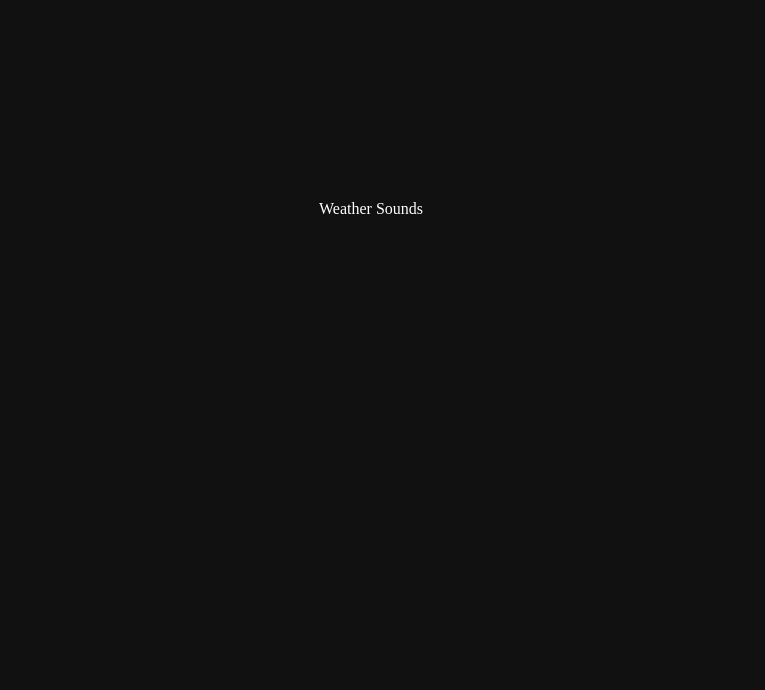
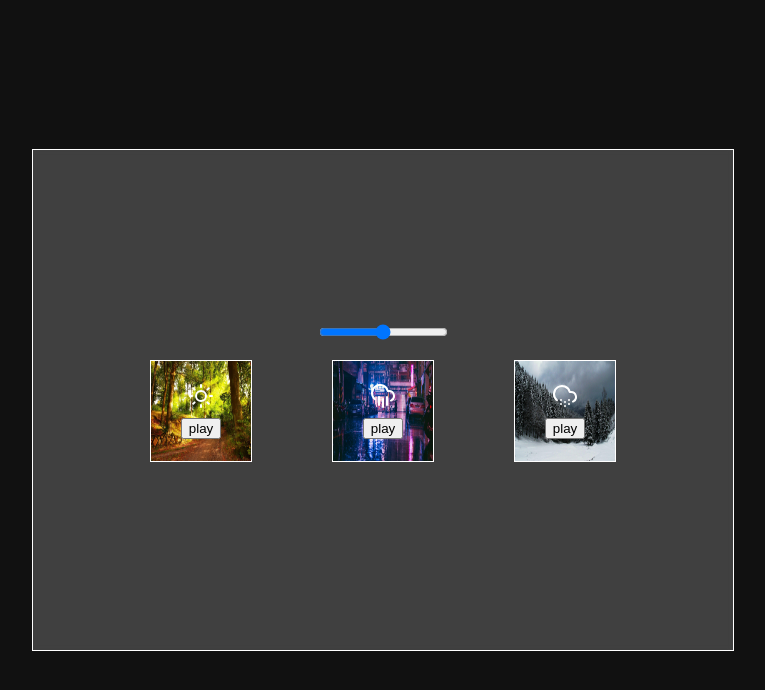
Before and after one commit to AlexYuhim/weather_sounds, a website built with webpack: page publick/index.html in a window 1280 px wide. Shown: the whole page, without its empty margins (257-1022 px from the left). Built offline with nearby package versions, Linux system fonts and the light colour scheme.

Commit message:
Creating player (#1)
* feat: создает вспомогательный файл utils

* feat: ввыводит данные из dataTreck, добавляет на главную страницу

* feat: создает разметку, добавляет icon+mp3 в разметку , реализует поочередное воиспроизведение звуков

* feat: добавляет регулятор громкости, задний фон

```diff
--- a/publick/index.html
+++ b/publick/index.html
@@ -15,8 +15,6 @@
   <body>
     <div
       id="app"
-      class="container">
-      Weather Sounds
-    </div>
+      class="container"></div>
   </body>
 </html>
--- /dev/null
+++ b/src/API.js
@@ -0,0 +1,17 @@
+export const dataTreks = [
+  {
+    icons: './assets/icons/sun.svg',
+    background: './assets/img/summer-bg.jpg',
+    trek: './assets/sounds/summer.mp3',
+  },
+  {
+    icons: './assets/icons/cloud-rain.svg',
+    background: './assets/img/rainy-bg.jpg',
+    trek: './assets/sounds/rain.mp3',
+  },
+  {
+    icons: './assets/icons/cloud-snow.svg',
+    background: './assets/img/winter-bg.jpg',
+    trek: './assets/sounds/winter.mp3',
+  },
+];
--- a/src/index.js
+++ b/src/index.js
@@ -1 +1,74 @@
 import './scss/style.scss';
+import { dataTreks } from './API';
+import {
+  createEL,
+  setText,
+  playTrack,
+  stopAllTrack,
+  setAttributes,
+} from './utils';
+
+const root = document.getElementById('app');
+
+const blockBlur = createEL('div', 'blur');
+root.append(blockBlur);
+const blockTrack = createEL('div', 'blockTracks');
+const blockValue = createEL('div', 'blockVolume');
+const volumeControl = createEL('input');
+
+setAttributes(volumeControl, {
+  type: 'range',
+  min: '0',
+  step: 'any',
+  max: '1',
+  value: '0.5',
+});
+
+blockValue.append(volumeControl);
+
+blockBlur.append(blockValue);
+
+dataTreks.forEach((el) => {
+  const { icons, background, trek } = el;
+  const audioBox = createEL('figure', 'box-track');
+  audioBox.style.backgroundImage = `url(${background})`;
+
+  const audioIcons = createEL('img');
+  audioIcons.src = icons;
+
+  const playButton = createEL('button');
+  setText(playButton, 'play');
+
+  const audioTrack = createEL('audio');
+  audioTrack.src = trek;
+  volumeControl.addEventListener('input', function () {
+    audioTrack.volume = volumeControl.value;
+  });
+
+  audioBox.append(audioIcons, audioTrack, playButton);
+  blockTrack.append(audioBox);
+  blockBlur.append(blockTrack);
+});
+
+const allTracks = document.querySelector('.container');
+let currentTrack = '';
+
+allTracks.addEventListener('click', (e) => {
+  if (!e.target.closest('.box-track')) return false;
+  const parent = e.target.closest('.box-track');
+  const compStyles = getComputedStyle(parent).backgroundImage;
+
+  e.currentTarget.style.backgroundImage = compStyles;
+
+  const track = parent.querySelector('audio');
+  const playButton = parent.querySelector('button');
+  if (currentTrack == track) {
+    playTrack(track, playButton);
+  } else {
+    const allAudioTag = allTracks.querySelectorAll('audio');
+    const allBtn = allTracks.querySelectorAll('button');
+    stopAllTrack(allAudioTag, allBtn);
+    playTrack(track, playButton);
+  }
+  currentTrack = track;
+});
--- a/src/scss/style.scss
+++ b/src/scss/style.scss
@@ -10,8 +10,33 @@ body {
   justify-content: center;
   align-items: center;
 }
-.container {
-  height: 50vh;
-  width: 10%;
-  color: #fff;
+
+.box-track {
+  width: 100px;
+  height: 100px;
+  flex-direction: column;
+  gap: 10px;
+  display: flex;
+  justify-content: center;
+  align-items: center;
+  border: 1px solid #fff;
+  background-size: 100% 100%;
 }
+
+.blockTracks {
+  display: flex;
+  justify-content: space-around;
+  align-items: center;
+}
+
+.blur {
+  border: 1px solid #fff;
+  width: 700px;
+  height: 500px;
+  display: flex;
+  justify-content: center;
+  align-items: center;
+  flex-direction: column;
+  background: rgba(255, 255, 255, 0.2);
+  backdrop-filter: blur(3px);
+}
--- /dev/null
+++ b/src/utils.js
@@ -0,0 +1,34 @@
+export function setText(el, text) {
+  return (el.innerHTML = text);
+}
+
+export function createEL(tagName, classes = '') {
+  const el = document.createElement(tagName);
+  if (classes) {
+    el.classList.add(classes);
+  }
+  return el;
+}
+
+export function playTrack(audioTrack, playButton) {
+  if (audioTrack.paused) {
+    setText(playButton, 'pause');
+    audioTrack.play();
+  } else {
+    setText(playButton, 'play');
+    audioTrack.pause();
+  }
+}
+
+export function stopAllTrack(allTracks, allBtn) {
+  allTracks.forEach((el) => {
+    el.pause();
+  });
+  allBtn.forEach((el) => {
+    setText(el, 'play');
+  });
+}
+
+export function setAttributes(el, attrs = {}) {
+  el = Object.keys(attrs).map((key) => el.setAttribute(key, attrs[key]));
+}
--- a/webpack.config.js
+++ b/webpack.config.js
@@ -18,6 +18,10 @@ module.exports = (env, argv) => {
           {
             from: path.resolve(__dirname, 'publick/favicon.ico'),
             to: path.resolve(__dirname, 'dist'),
+          },
+          {
+            from: path.resolve(__dirname, 'publick/assets/'),
+            to: path.resolve(__dirname, 'dist/assets/'),
           },
         ],
       }),
```
Also changed, not shown: dist/favicon.ico (deleted), dist/index.html (deleted), dist/main.b945b09491386c5583fb.bundle.js (deleted), dist/main.bf85cf94b663a0837f34.bundle.css (deleted), publick/assets/icons/cloud-rain.svg (added), publick/assets/icons/cloud-snow.svg (added), publick/assets/icons/pause.svg (added), publick/assets/icons/sun.svg (added), publick/assets/img/rainy-bg.jpg (added), publick/assets/img/summer-bg.jpg (added), publick/assets/img/winter-bg.jpg (added), 4 other files.
